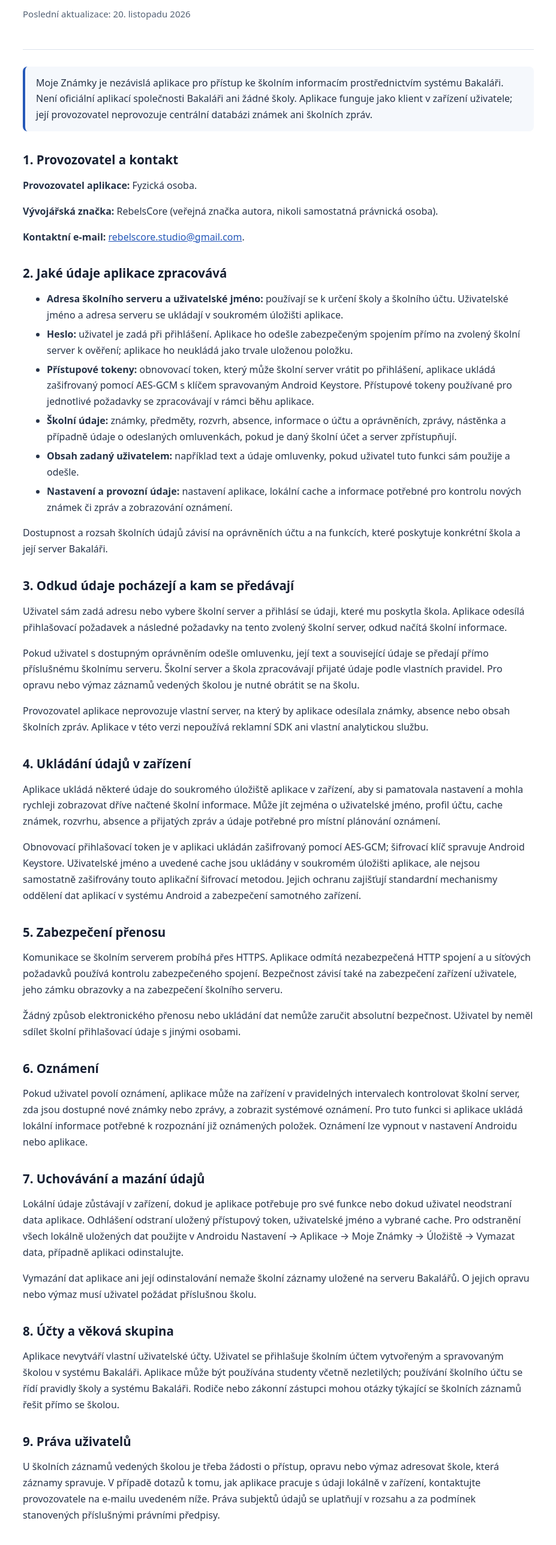
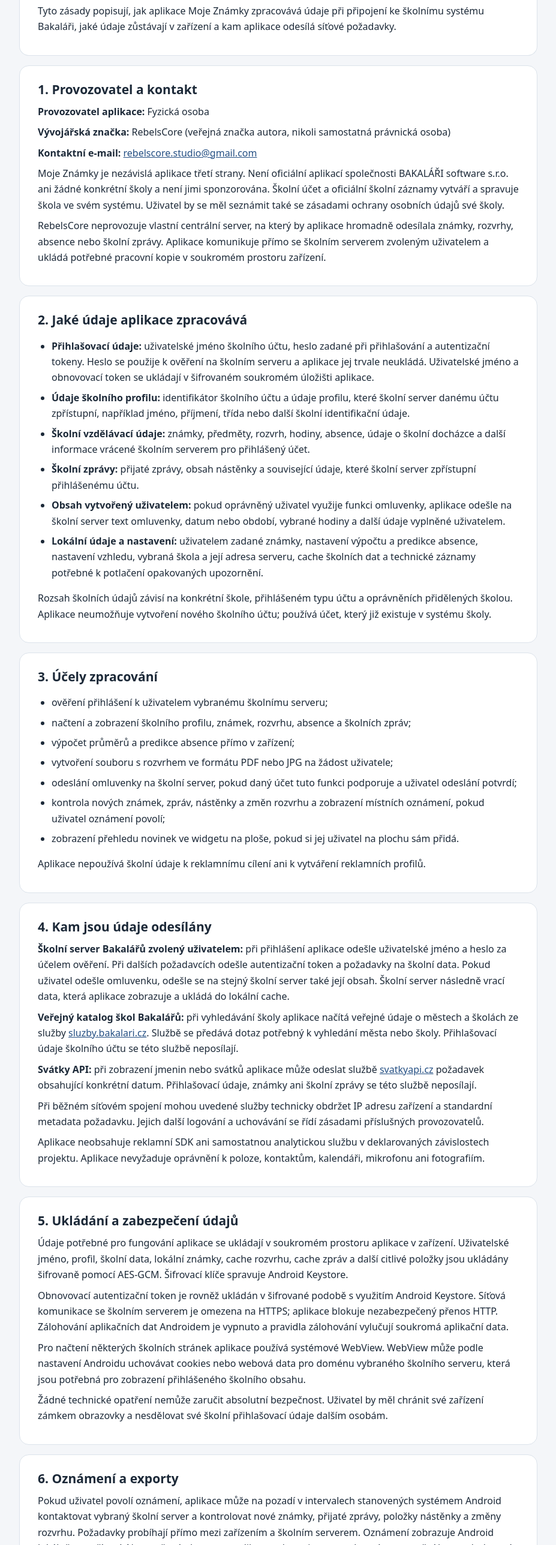
Before and after one commit to rebelscorestudio/moje-znamky-privacy, a plain HTML site: page index.html in a window 1280 px wide. Shown: the part 224-2800 px from the top of the page at 60% size, without its empty margins (176-1103 px from the left). Drawn offline with Linux system fonts and the light colour scheme.

Commit message:
Sjednotit zásady: index.html odpovídá podrobným zásadám a chování aplikace 1.0.1
- index.html dříve tvrdil, že cache nejsou šifrovány, a neuváděl
  sluzby.bakalari.cz a svatkyapi.cz – v rozporu s kódem
- doplněny změny rozvrhu v oznámeních a widget Novinky
- odstraněna zmínka o verzi 1.8

Co-Authored-By: Claude Opus 5.5 <noreply@anthropic.com>

```diff
--- a/index.html
+++ b/index.html
@@ -3,83 +3,122 @@
 <head>
   <meta charset="utf-8">
   <meta name="viewport" content="width=device-width, initial-scale=1">
+  <meta name="description" content="Zásady ochrany osobních údajů aplikace Moje Známky od RebelsCore.">
   <meta name="robots" content="index,follow">
-  <meta name="description" content="Zásady ochrany osobních údajů aplikace Moje Známky od RebelsCore.">
   <title>Zásady ochrany osobních údajů – Moje Známky</title>
   <style>
-    :root{color-scheme:light;--ink:#172033;--muted:#536174;--line:#dce3ec;--accent:#2457b8;--surface:#f5f8fc}
-    *{box-sizing:border-box}body{margin:0;background:#fff;color:var(--ink);font:16px/1.68 system-ui,-apple-system,Segoe UI,Roboto,Arial,sans-serif}
-    main{max-width:900px;margin:0 auto;padding:44px 24px 76px}
-    header{padding:26px 0 30px;border-bottom:1px solid var(--line);margin-bottom:28px}
-    h1{font-size:clamp(2rem,5vw,2.8rem);line-height:1.14;margin:0 0 12px}
-    h2{font-size:1.28rem;line-height:1.3;margin:34px 0 10px}
-    p,li{color:#273449}li{margin:5px 0}.meta{color:var(--muted);font-size:.94rem}
-    .note{background:var(--surface);border-left:4px solid var(--accent);padding:14px 18px;border-radius:8px}
-    a{color:var(--accent);overflow-wrap:anywhere}footer{border-top:1px solid var(--line);margin-top:42px;padding-top:18px;color:var(--muted);font-size:.9rem}
+    :root { color-scheme: light; --bg:#f4f6f9; --card:#fff; --ink:#1c2938; --muted:#5c6878; --line:#dce3eb; --accent:#244f83; }
+    * { box-sizing:border-box; }
+    body { margin:0; background:var(--bg); color:var(--ink); font:16px/1.65 system-ui,-apple-system,"Segoe UI",Roboto,Arial,sans-serif; }
+    main { max-width:900px; margin:34px auto; padding:0 18px 56px; }
+    header, article { background:var(--card); border:1px solid var(--line); border-radius:16px; padding:26px 30px; margin:0 0 16px; }
+    header { border-top:5px solid var(--accent); }
+    h1 { margin:4px 0 10px; font-size:clamp(28px,5vw,40px); line-height:1.18; }
+    h2 { margin:0 0 10px; font-size:21px; line-height:1.3; }
+    p { margin:8px 0; }
+    ul { padding-left:23px; }
+    li { margin:7px 0; }
+    .muted,.meta { color:var(--muted); }
+    .meta { font-size:14px; }
+    a { color:var(--accent); overflow-wrap:anywhere; }
+    code { background:#f0f3f7; padding:2px 5px; border-radius:5px; }
+    footer { text-align:center; color:var(--muted); font-size:13px; padding:10px; }
+    @media(max-width:600px) { header,article { padding:20px; } main { margin:18px auto; } }
   </style>
 </head>
 <body>
 <main>
   <header>
-  <p class="meta">RebelsCore · Android aplikace</p>
+    <p class="meta">RebelsCore · APLIKACE PRO ANDROID</p>
     <h1>Zásady ochrany osobních údajů</h1>
-  <p><strong>Moje Známky</strong></p>
-  <p class="meta">Poslední aktualizace: 20. listopadu 2026</p>
+    <p><strong>Moje Známky</strong> · balíček <code>cz.bakaprumery.app</code></p>
+    <p class="meta">Verze dokumentu: 1.2 · Aktualizováno: 26. listopadu 2026</p>
+    <p>Tyto zásady popisují, jak aplikace Moje Známky zpracovává údaje při připojení ke školnímu systému Bakaláři, jaké údaje zůstávají v zařízení a kam aplikace odesílá síťové požadavky.</p>
   </header>
 
-<p class="note">Moje Známky je nezávislá aplikace pro přístup ke školním informacím prostřednictvím systému Bakaláři. Není oficiální aplikací společnosti Bakaláři ani žádné školy. Aplikace funguje jako klient v zařízení uživatele; její provozovatel neprovozuje centrální databázi známek ani školních zpráv.</p>
+  <article>
+    <h2>1. Provozovatel a kontakt</h2>
+    <p><strong>Provozovatel aplikace:</strong> Fyzická osoba</p>
+    <p><strong>Vývojářská značka:</strong> RebelsCore (veřejná značka autora, nikoli samostatná právnická osoba)</p>
+    <p><strong>Kontaktní e-mail:</strong> <a href="mailto:rebelscore.studio@gmail.com">rebelscore.studio@gmail.com</a></p>
+    <p>Moje Známky je nezávislá aplikace třetí strany. Není oficiální aplikací společnosti BAKALÁŘI software s.r.o. ani žádné konkrétní školy a není jimi sponzorována. Školní účet a oficiální školní záznamy vytváří a spravuje škola ve svém systému. Uživatel by se měl seznámit také se zásadami ochrany osobních údajů své školy.</p>
+    <p>RebelsCore neprovozuje vlastní centrální server, na který by aplikace hromadně odesílala známky, rozvrhy, absence nebo školní zprávy. Aplikace komunikuje přímo se školním serverem zvoleným uživatelem a ukládá potřebné pracovní kopie v soukromém prostoru zařízení.</p>
+  </article>
 
-<h2>1. Provozovatel a kontakt</h2>
-<p><strong>Provozovatel aplikace:</strong> Fyzická osoba.</p>
-<p><strong>Vývojářská značka:</strong> RebelsCore (veřejná značka autora, nikoli samostatná právnická osoba).</p>
-<p><strong>Kontaktní e-mail:</strong> <a href="mailto:rebelscore.studio@gmail.com">rebelscore.studio@gmail.com</a>.</p>
-
+  <article>
     <h2>2. Jaké údaje aplikace zpracovává</h2>
     <ul>
-  <li><strong>Adresa školního serveru a uživatelské jméno:</strong> používají se k určení školy a školního účtu. Uživatelské jméno a adresa serveru se ukládají v soukromém úložišti aplikace.</li>
-  <li><strong>Heslo:</strong> uživatel je zadá při přihlášení. Aplikace ho odešle zabezpečeným spojením přímo na zvolený školní server k ověření; aplikace ho neukládá jako trvale uloženou položku.</li>
-  <li><strong>Přístupové tokeny:</strong> obnovovací token, který může školní server vrátit po přihlášení, aplikace ukládá zašifrovaný pomocí AES-GCM s klíčem spravovaným Android Keystore. Přístupové tokeny používané pro jednotlivé požadavky se zpracovávají v rámci běhu aplikace.</li>
-  <li><strong>Školní údaje:</strong> známky, předměty, rozvrh, absence, informace o účtu a oprávněních, zprávy, nástěnka a případně údaje o odeslaných omluvenkách, pokud je daný školní účet a server zpřístupňují.</li>
-  <li><strong>Obsah zadaný uživatelem:</strong> například text a údaje omluvenky, pokud uživatel tuto funkci sám použije a odešle.</li>
-  <li><strong>Nastavení a provozní údaje:</strong> nastavení aplikace, lokální cache a informace potřebné pro kontrolu nových známek či zpráv a zobrazování oznámení.</li>
+      <li><strong>Přihlašovací údaje:</strong> uživatelské jméno školního účtu, heslo zadané při přihlašování a autentizační tokeny. Heslo se použije k ověření na školním serveru a aplikace jej trvale neukládá. Uživatelské jméno a obnovovací token se ukládají v šifrovaném soukromém úložišti aplikace.</li>
+      <li><strong>Údaje školního profilu:</strong> identifikátor školního účtu a údaje profilu, které školní server danému účtu zpřístupní, například jméno, příjmení, třída nebo další školní identifikační údaje.</li>
+      <li><strong>Školní vzdělávací údaje:</strong> známky, předměty, rozvrh, hodiny, absence, údaje o školní docházce a další informace vrácené školním serverem pro přihlášený účet.</li>
+      <li><strong>Školní zprávy:</strong> přijaté zprávy, obsah nástěnky a související údaje, které školní server zpřístupní přihlášenému účtu.</li>
+      <li><strong>Obsah vytvořený uživatelem:</strong> pokud oprávněný uživatel využije funkci omluvenky, aplikace odešle na školní server text omluvenky, datum nebo období, vybrané hodiny a další údaje vyplněné uživatelem.</li>
+      <li><strong>Lokální údaje a nastavení:</strong> uživatelem zadané známky, nastavení výpočtu a predikce absence, nastavení vzhledu, vybraná škola a její adresa serveru, cache školních dat a technické záznamy potřebné k potlačení opakovaných upozornění.</li>
     </ul>
-<p>Dostupnost a rozsah školních údajů závisí na oprávněních účtu a na funkcích, které poskytuje konkrétní škola a její server Bakaláři.</p>
+    <p>Rozsah školních údajů závisí na konkrétní škole, přihlášeném typu účtu a oprávněních přidělených školou. Aplikace neumožňuje vytvoření nového školního účtu; používá účet, který již existuje v systému školy.</p>
+  </article>
 
-<h2>3. Odkud údaje pocházejí a kam se předávají</h2>
-<p>Uživatel sám zadá adresu nebo vybere školní server a přihlásí se údaji, které mu poskytla škola. Aplikace odesílá přihlašovací požadavek a následné požadavky na tento zvolený školní server, odkud načítá školní informace.</p>
-<p>Pokud uživatel s dostupným oprávněním odešle omluvenku, její text a související údaje se předají přímo příslušnému školnímu serveru. Školní server a škola zpracovávají přijaté údaje podle vlastních pravidel. Pro opravu nebo výmaz záznamů vedených školou je nutné obrátit se na školu.</p>
-<p>Provozovatel aplikace neprovozuje vlastní server, na který by aplikace odesílala známky, absence nebo obsah školních zpráv. Aplikace v této verzi nepoužívá reklamní SDK ani vlastní analytickou službu.</p>
+  <article>
+    <h2>3. Účely zpracování</h2>
+    <ul>
+      <li>ověření přihlášení k uživatelem vybranému školnímu serveru;</li>
+      <li>načtení a zobrazení školního profilu, známek, rozvrhu, absence a školních zpráv;</li>
+      <li>výpočet průměrů a predikce absence přímo v zařízení;</li>
+      <li>vytvoření souboru s rozvrhem ve formátu PDF nebo JPG na žádost uživatele;</li>
+      <li>odeslání omluvenky na školní server, pokud daný účet tuto funkci podporuje a uživatel odeslání potvrdí;</li>
+      <li>kontrola nových známek, zpráv, nástěnky a změn rozvrhu a zobrazení místních oznámení, pokud uživatel oznámení povolí;</li>
+      <li>zobrazení přehledu novinek ve widgetu na ploše, pokud si jej uživatel na plochu sám přidá.</li>
+    </ul>
+    <p>Aplikace nepoužívá školní údaje k reklamnímu cílení ani k vytváření reklamních profilů.</p>
+  </article>
 
-<h2>4. Ukládání údajů v zařízení</h2>
-<p>Aplikace ukládá některé údaje do soukromého úložiště aplikace v zařízení, aby si pamatovala nastavení a mohla rychleji zobrazovat dříve načtené školní informace. Může jít zejména o uživatelské jméno, profil účtu, cache známek, rozvrhu, absence a přijatých zpráv a údaje potřebné pro místní plánování oznámení.</p>
-<p>Obnovovací přihlašovací token je v aplikaci ukládán zašifrovaný pomocí AES-GCM; šifrovací klíč spravuje Android Keystore. Uživatelské jméno a uvedené cache jsou ukládány v soukromém úložišti aplikace, ale nejsou samostatně zašifrovány touto aplikační šifrovací metodou. Jejich ochranu zajišťují standardní mechanismy oddělení dat aplikací v systému Android a zabezpečení samotného zařízení.</p>
+  <article>
+    <h2>4. Kam jsou údaje odesílány</h2>
+    <p><strong>Školní server Bakalářů zvolený uživatelem:</strong> při přihlášení aplikace odešle uživatelské jméno a heslo za účelem ověření. Při dalších požadavcích odešle autentizační token a požadavky na školní data. Pokud uživatel odešle omluvenku, odešle se na stejný školní server také její obsah. Školní server následně vrací data, která aplikace zobrazuje a ukládá do lokální cache.</p>
+    <p><strong>Veřejný katalog škol Bakalářů:</strong> při vyhledávání školy aplikace načítá veřejné údaje o městech a školách ze služby <a href="https://sluzby.bakalari.cz/" target="_blank" rel="noopener noreferrer">sluzby.bakalari.cz</a>. Službě se předává dotaz potřebný k vyhledání města nebo školy. Přihlašovací údaje školního účtu se této službě neposílají.</p>
+    <p><strong>Svátky API:</strong> při zobrazení jmenin nebo svátků aplikace může odeslat službě <a href="https://svatkyapi.cz/" target="_blank" rel="noopener noreferrer">svatkyapi.cz</a> požadavek obsahující konkrétní datum. Přihlašovací údaje, známky ani školní zprávy se této službě neposílají.</p>
+    <p>Při běžném síťovém spojení mohou uvedené služby technicky obdržet IP adresu zařízení a standardní metadata požadavku. Jejich další logování a uchovávání se řídí zásadami příslušných provozovatelů.</p>
+    <p>Aplikace neobsahuje reklamní SDK ani samostatnou analytickou službu v deklarovaných závislostech projektu. Aplikace nevyžaduje oprávnění k poloze, kontaktům, kalendáři, mikrofonu ani fotografiím.</p>
+  </article>
 
-<h2>5. Zabezpečení přenosu</h2>
-<p>Komunikace se školním serverem probíhá přes HTTPS. Aplikace odmítá nezabezpečená HTTP spojení a u síťových požadavků používá kontrolu zabezpečeného spojení. Bezpečnost závisí také na zabezpečení zařízení uživatele, jeho zámku obrazovky a na zabezpečení školního serveru.</p>
-<p>Žádný způsob elektronického přenosu nebo ukládání dat nemůže zaručit absolutní bezpečnost. Uživatel by neměl sdílet školní přihlašovací údaje s jinými osobami.</p>
+  <article>
+    <h2>5. Ukládání a zabezpečení údajů</h2>
+    <p>Údaje potřebné pro fungování aplikace se ukládají v soukromém prostoru aplikace v zařízení. Uživatelské jméno, profil, školní data, lokální známky, cache rozvrhu, cache zpráv a další citlivé položky jsou ukládány šifrovaně pomocí AES-GCM. Šifrovací klíče spravuje Android Keystore.</p>
+    <p>Obnovovací autentizační token je rovněž ukládán v šifrované podobě s využitím Android Keystore. Síťová komunikace se školním serverem je omezena na HTTPS; aplikace blokuje nezabezpečený přenos HTTP. Zálohování aplikačních dat Androidem je vypnuto a pravidla zálohování vylučují soukromá aplikační data.</p>
+    <p>Pro načtení některých školních stránek aplikace používá systémové WebView. WebView může podle nastavení Androidu uchovávat cookies nebo webová data pro doménu vybraného školního serveru, která jsou potřebná pro zobrazení přihlášeného školního obsahu.</p>
+    <p>Žádné technické opatření nemůže zaručit absolutní bezpečnost. Uživatel by měl chránit své zařízení zámkem obrazovky a nesdělovat své školní přihlašovací údaje dalším osobám.</p>
+  </article>
 
-<h2>6. Oznámení</h2>
-<p>Pokud uživatel povolí oznámení, aplikace může na zařízení v pravidelných intervalech kontrolovat školní server, zda jsou dostupné nové známky nebo zprávy, a zobrazit systémové oznámení. Pro tuto funkci si aplikace ukládá lokální informace potřebné k rozpoznání již oznámených položek. Oznámení lze vypnout v nastavení Androidu nebo aplikace.</p>
+  <article>
+    <h2>6. Oznámení a exporty</h2>
+    <p>Pokud uživatel povolí oznámení, aplikace může na pozadí v intervalech stanovených systémem Android kontaktovat vybraný školní server a kontrolovat nové známky, přijaté zprávy, položky nástěnky a změny rozvrhu. Požadavky probíhají přímo mezi zařízením a školním serverem. Oznámení zobrazuje Android lokálně na zařízení. Na zamčené obrazovce aplikace zobrazuje pouze obecné upozornění bez podrobností; obsah oznámení je vidět až po odemčení zařízení.</p>
+    <p>Pokud si uživatel přidá na plochu widget „Novinky“, zobrazuje widget stručný přehled posledních školních novinek přímo na ploše zařízení. Data widgetu se ukládají šifrovaně v soukromém úložišti aplikace a při odhlášení se odstraní.</p>
+    <p>Export rozvrhu do PDF nebo JPG se vytváří přímo v zařízení. Uživatel sám zvolí, kam soubor uloží nebo přes kterou aplikaci jej bude sdílet. Jakmile je soubor předán jiné aplikaci, službě nebo osobě, jeho další uchovávání a zabezpečení závisí na zvoleném cíli.</p>
+  </article>
 
-<h2>7. Uchovávání a mazání údajů</h2>
-<p>Lokální údaje zůstávají v zařízení, dokud je aplikace potřebuje pro své funkce nebo dokud uživatel neodstraní data aplikace. Odhlášení odstraní uložený přístupový token, uživatelské jméno a vybrané cache. Pro odstranění všech lokálně uložených dat použijte v Androidu Nastavení → Aplikace → Moje Známky → Úložiště → Vymazat data, případně aplikaci odinstalujte.</p>
-<p>Vymazání dat aplikace ani její odinstalování nemaže školní záznamy uložené na serveru Bakalářů. O jejich opravu nebo výmaz musí uživatel požádat příslušnou školu.</p>
+  <article>
+    <h2>7. Uchovávání a odstranění údajů</h2>
+    <p>Lokální školní údaje, cache, uživatelské jméno a autentizační tokeny zůstávají v zařízení po dobu používání příslušného školního účtu a funkcí aplikace. Při odhlášení nebo změně školního serveru aplikace odstraní lokální data navázaná na účet a zneplatní šifrovací klíč používaný pro tato data. Vymazání dat aplikace nebo její odinstalování odstraní soukromá aplikační data podle pravidel Androidu.</p>
+    <p>Exportované soubory uložené mimo soukromé úložiště aplikace je nutné odstranit samostatně. Odhlášení ani odinstalování aplikace nemaže známky, absenci, zprávy ani školní účet na serveru školy. O opravě nebo vymazání oficiálních školních záznamů rozhoduje příslušná škola podle svých pravidel a právních povinností.</p>
+    <p>Aplikace nezřizuje vlastní uživatelské účty. Školní účet vytváří a spravuje škola. S žádostí o odstranění oficiálních školních záznamů se proto obraťte na svou školu. S dotazy k lokálnímu ukládání a fungování aplikace kontaktujte RebelsCore na e-mailu uvedeném v těchto zásadách.</p>
+  </article>
 
-<h2>8. Účty a věková skupina</h2>
-<p>Aplikace nevytváří vlastní uživatelské účty. Uživatel se přihlašuje školním účtem vytvořeným a spravovaným školou v systému Bakaláři. Aplikace může být používána studenty včetně nezletilých; používání školního účtu se řídí pravidly školy a systému Bakaláři. Rodiče nebo zákonní zástupci mohou otázky týkající se školních záznamů řešit přímo se školou.</p>
+  <article>
+    <h2>8. Děti a školní účty</h2>
+    <p>Aplikaci mohou používat žáci a studenti, včetně osob mladších 18 let. Aplikace sama nezřizuje školní účty a nevyžaduje vytvoření vlastního účtu u RebelsCore. Přístup ke školním údajům závisí na oprávněních školního účtu a na pravidlech školy. Rodiče a zákonní zástupci by měli používání aplikace a školního účtu u nezletilých řešit v souladu s pravidly školy a příslušnými právními předpisy.</p>
+  </article>
 
-<h2>9. Práva uživatelů</h2>
-<p>U školních záznamů vedených školou je třeba žádosti o přístup, opravu nebo výmaz adresovat škole, která záznamy spravuje. V případě dotazů k tomu, jak aplikace pracuje s údaji lokálně v zařízení, kontaktujte provozovatele na e-mailu uvedeném níže. Práva subjektů údajů se uplatňují v rozsahu a za podmínek stanovených příslušnými právními předpisy.</p>
+  <article>
+    <h2>9. Práva uživatelů a kontakt na školu</h2>
+    <p>Práva týkající se oficiálních školních záznamů, například právo na přístup, opravu, omezení zpracování nebo výmaz, je třeba uplatnit u školy, která příslušné záznamy spravuje. Informace o zpracování údajů školou a její kontaktní údaje by měly být dostupné ve školním systému nebo na webových stránkách školy.</p>
+    <p>V případě dotazů ohledně aplikace, jejího lokálního ukládání nebo zabezpečení kontaktujte RebelsCore na adrese <a href="mailto:rebelscore.studio@gmail.com">rebelscore.studio@gmail.com</a>.</p>
+    <p>Uživatel se může se stížností obrátit také na příslušný dozorový úřad, v České republice na <a href="https://uoou.gov.cz/" target="_blank" rel="noopener noreferrer">Úřad pro ochranu osobních údajů</a>.</p>
+  </article>
 
-<h2>10. Služby třetích stran</h2>
-<p>Aplikace komunikuje se školním systémem Bakaláři na serveru zvoleném uživatelem. RebelsCore není vlastníkem ani provozovatelem těchto školních serverů. Používání systému Bakaláři se řídí podmínkami a zásadami jeho provozovatele a příslušné školy.</p>
-
-<h2>11. Změny těchto zásad</h2>
-<p>Tyto zásady mohou být aktualizovány při změně funkcí aplikace nebo způsobu zpracování údajů. Aktuální znění je vždy zveřejněno na této adrese; datum poslední aktualizace je uvedeno v záhlaví.</p>
-
-<h2>12. Kontakt</h2>
-<p>Dotazy k těmto zásadám a ochraně soukromí posílejte na <a href="mailto:rebelscore.studio@gmail.com">rebelscore.studio@gmail.com</a>.</p>
-
+  <article>
+    <h2>10. Změny těchto zásad</h2>
+    <p>Tyto zásady mohou být aktualizovány při změně aplikace nebo způsobu zpracování údajů. Aktuální verze bude zveřejněna na stejné internetové adrese. Datum poslední aktualizace je uvedeno v horní části dokumentu.</p>
+  </article>
   <footer>© 2026 RebelsCore · Moje Známky</footer>
 </main>
 </body>
```
Also changed, not shown: RebelsCore_privacy_policy_moje_znamky.html (+6 -4 lines). Lines whose indentation alone changed are shown as unchanged.
